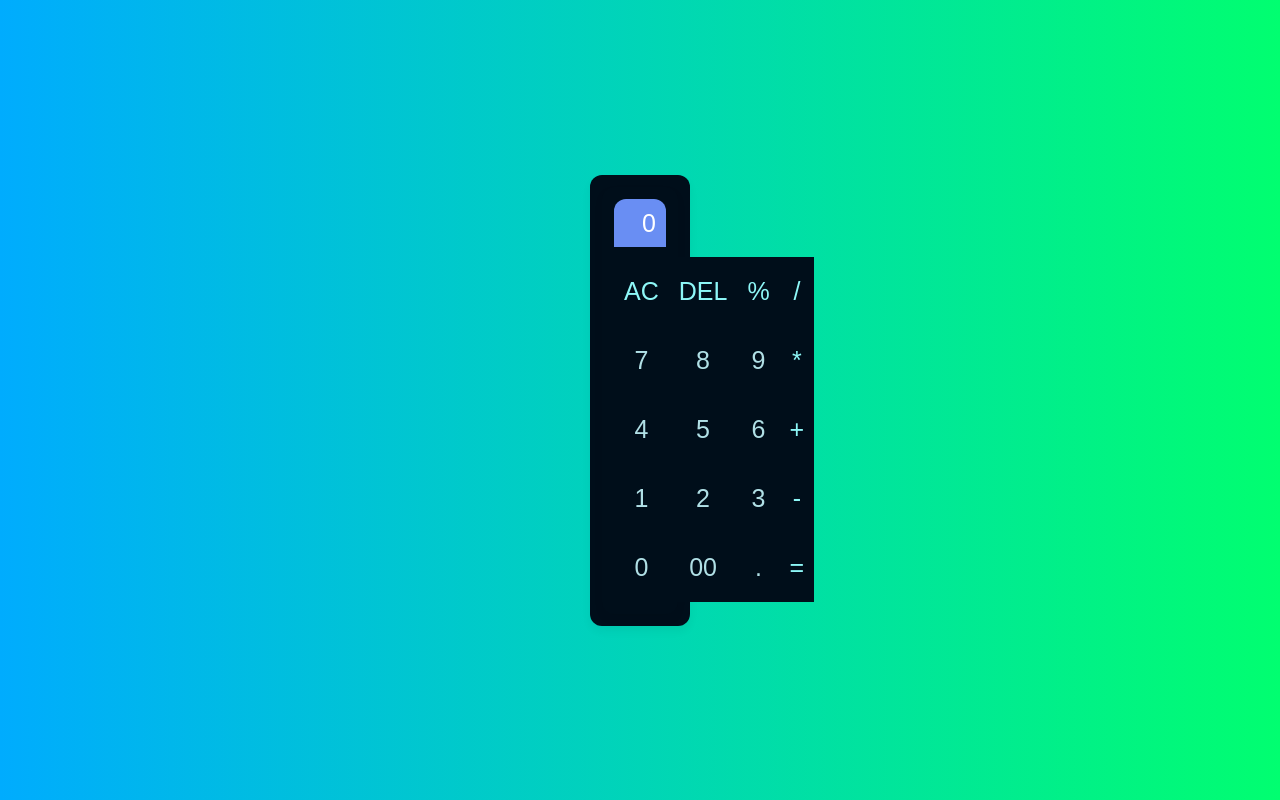
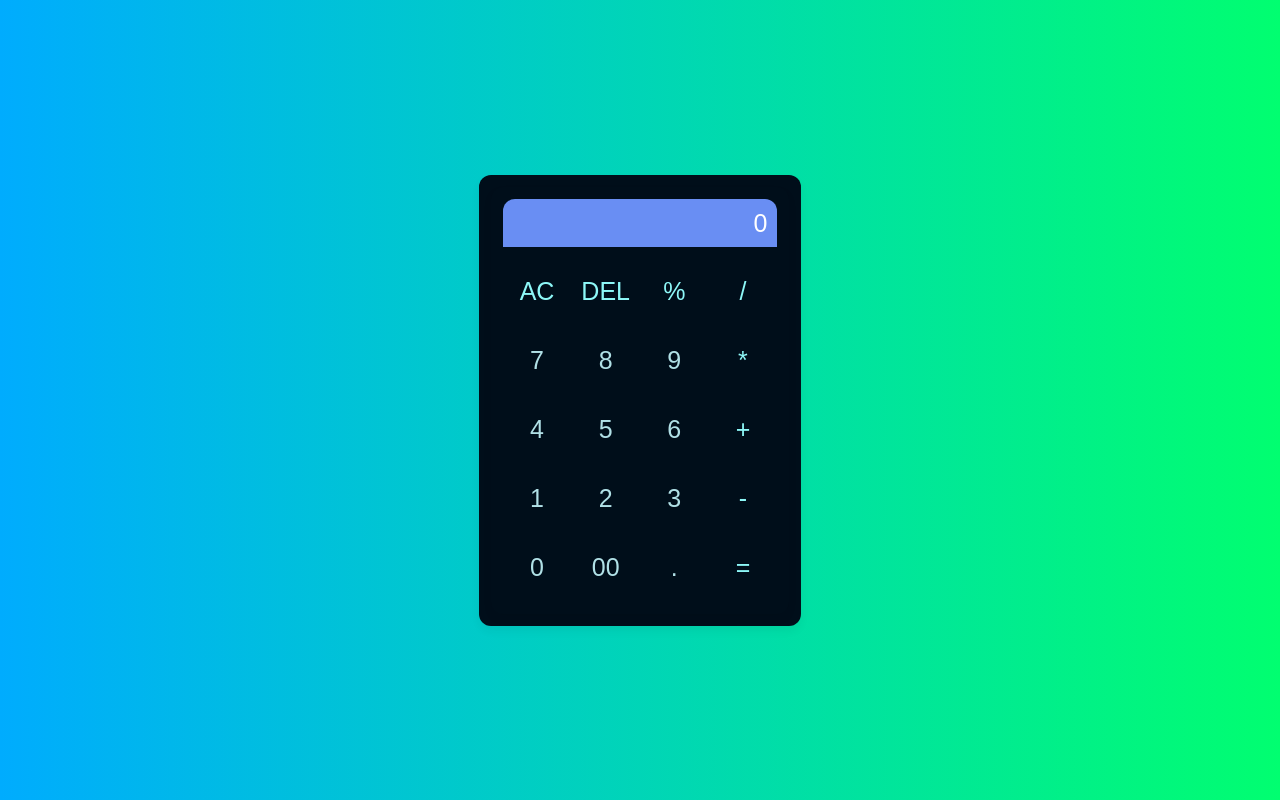
Before and after one commit to sudheerachl/calculator-mern, a React (Create React App) app: page / in a window 1280 px wide. Built offline with nearby package versions, Linux system fonts and the light colour scheme.

Commit message:
Update Calculator.css

```diff
--- a/src/Calculator.css
+++ b/src/Calculator.css
@@ -14,7 +14,7 @@ body {
 }
 
 .calculator {
-  max-width: 100px;
+  max-width: 1000px;
   width: 100%;
   border-radius: 12px;
   padding: 12px;
```
